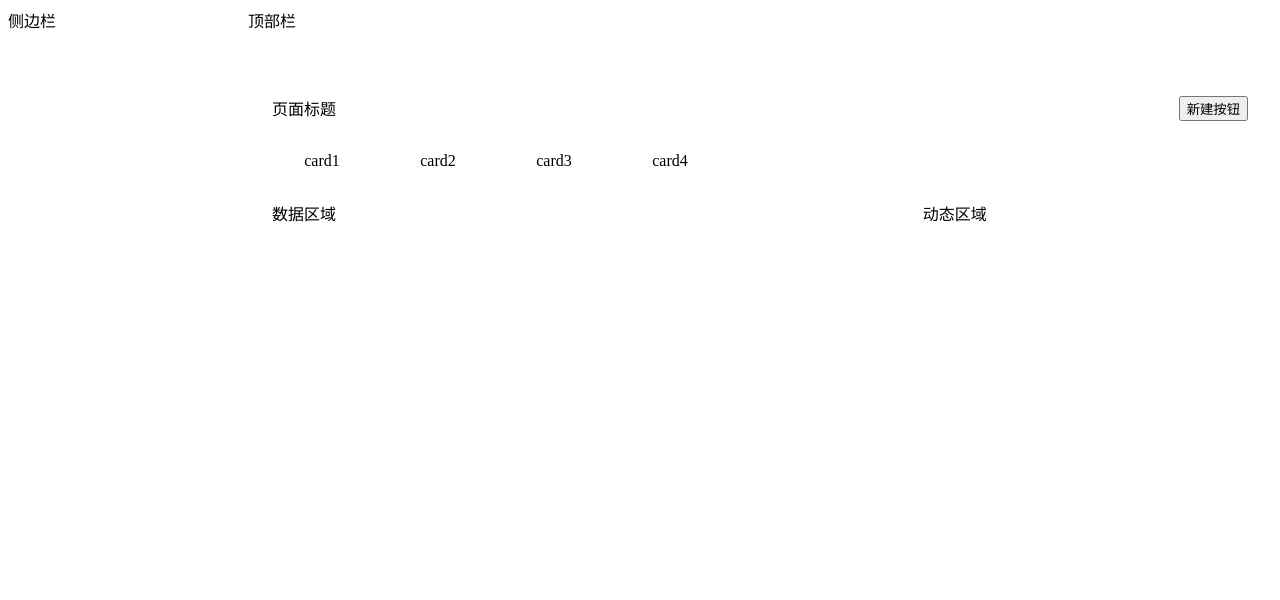
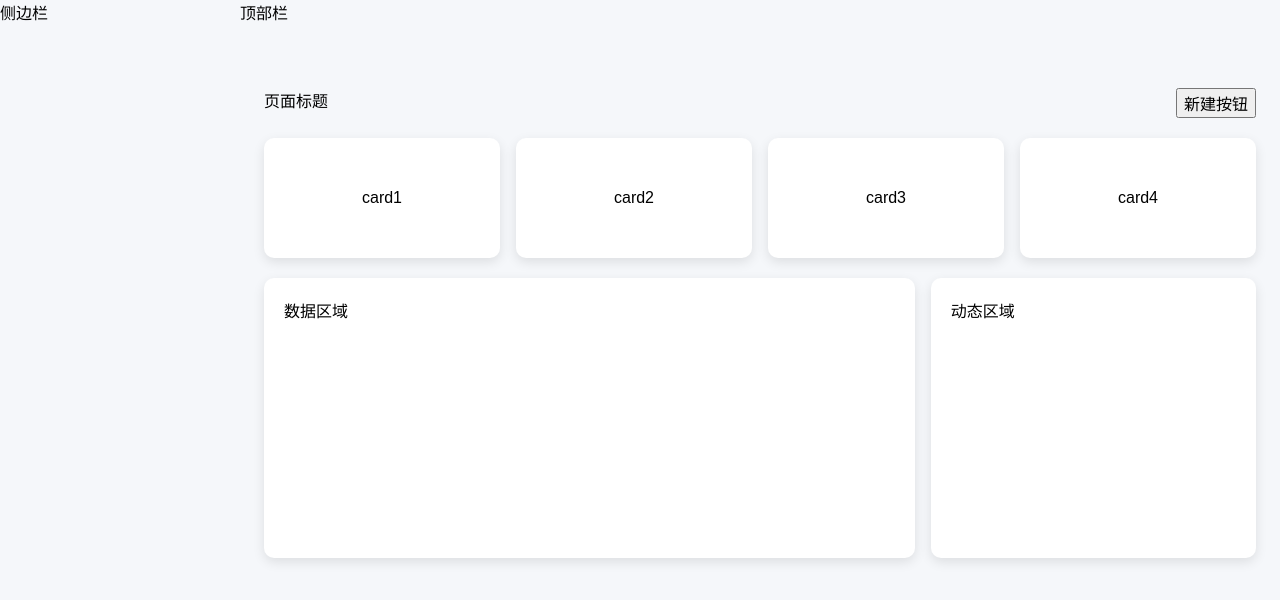
Before and after one commit to SavitarJing/keith-vue3, a Vue app: page / in a window 1280 px wide. Shown: the top 600 px of the page. Built offline with nearby package versions, Linux system fonts and the light colour scheme.

Commit message:
使用grid布局完善页面

```diff
--- a/src/DemoView1.vue
+++ b/src/DemoView1.vue
@@ -51,6 +51,7 @@
 
 .topbar {
     height: 64px;
+    flex-shrink: 0;
 }
 
 .content {
@@ -66,27 +67,39 @@
 }
 
 .stat-grid {
-    display: flex;
+    /* 网格布局，等宽排列四个卡片 */
+    display: grid;
+    /* 1fr表示一份剩余空间，所以四个就是四个等宽列 */
+    grid-template-columns: repeat(4, 1fr);
     gap: 16px;
 
     .card {
-        width: 100px;
-        height: 40px;
-        background-color: white;
+        min-height: 120px;
+        background: white;
         border-radius: 10px;
         /* 文字居中 */
         display: flex;
         align-items: center;
         justify-content: center;
+        /* 阴影四参数：水平偏移 垂直偏移 模糊程度 阴影颜色 */
+        box-shadow: 0 4px 12px rgba(0, 0, 0, 0.1);
     }
     margin-bottom: 20px;
 }
 
 .panel-grid {
-    display: flex;
+    display: grid;
+    /* 2:1面板 */
+    grid-template-columns: 2fr 1fr;
+    gap: 16px;
+}
 
-    .data-area {
-        width: 66.667%;
-    }
+.data-area,
+.dynamic-area {
+    min-height: 280px;
+    padding: 20px;
+    background: white;
+    border-radius: 10px;
+    box-shadow: 0 4px 12px rgba(0, 0, 0, 0.1);
 }
 </style>
--- a/src/assets/main.css
+++ b/src/assets/main.css
@@ -1,7 +1,11 @@
+/* 全局基础配置 */
+
 *{
+    /* 让设置的宽高包含 padding 和 边框，尺寸更好计算 */
     box-sizing: border-box;
 }
 
+/* 根节点铺开，去除默认的外边距 */
 html,
 body,
 #app {
@@ -15,6 +19,7 @@ body {
     background: #f5f7fa;
 }
 
+/* 所有的按钮和输入框继承页面字体 */
 button,
 input {
     font: inherit;
--- a/src/main.js
+++ b/src/main.js
@@ -1,4 +1,5 @@
 import { createApp } from 'vue'
 import App from './App.vue'
+import './assets/main.css'
 
 createApp(App).mount('#app')
```
